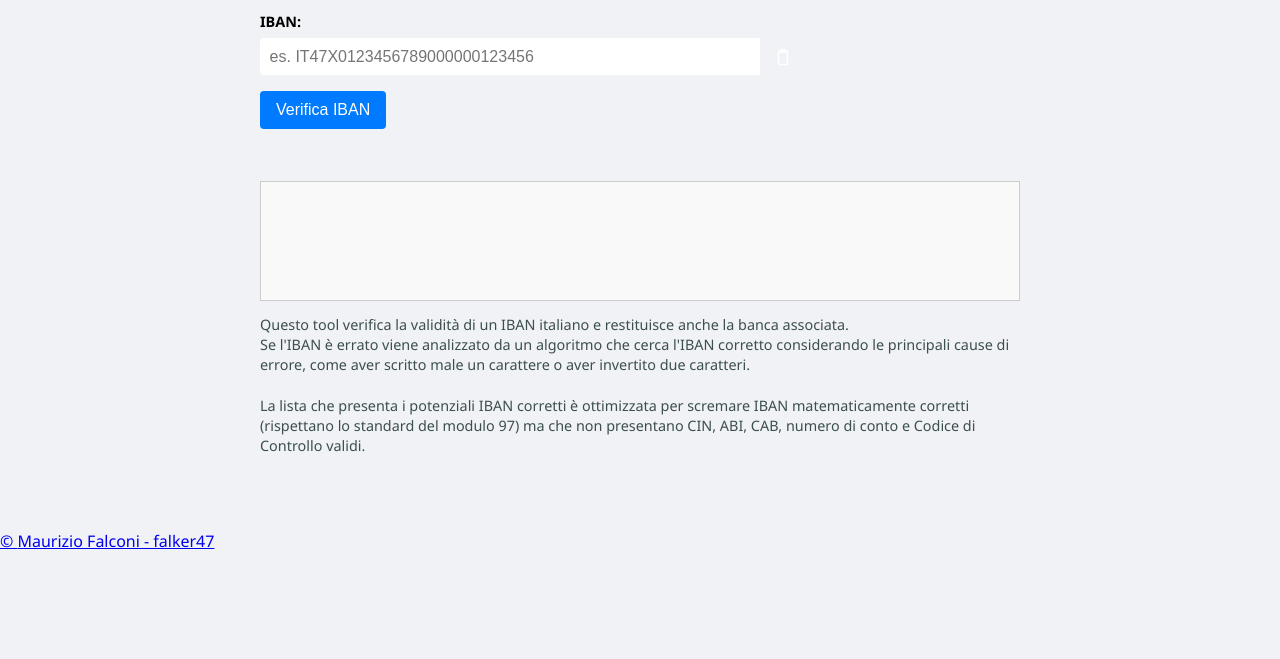
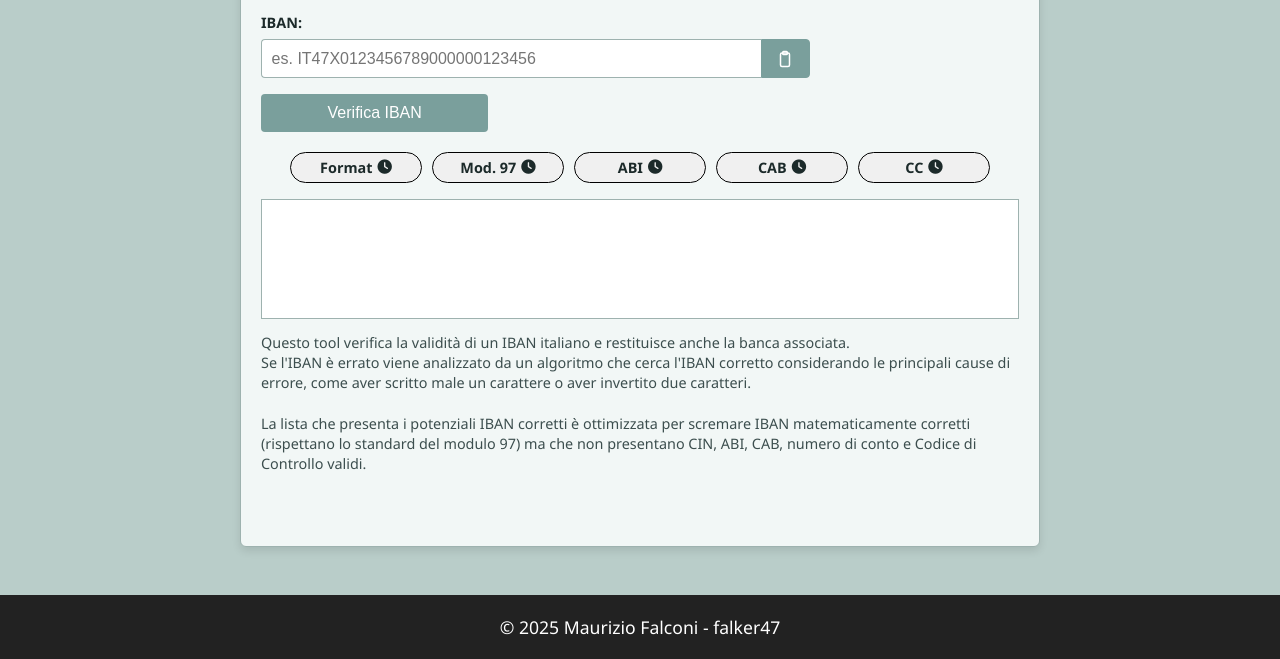
Before and after one commit to falker47/IBAN-Checker, a plain HTML site: page index.html in a window 1280 px wide. Shown: the part 141-800 px from the top of the page. Drawn offline with Linux system fonts and the light colour scheme.

Commit message:
added indicators restyled verify btn

```diff
--- a/script.js
+++ b/script.js
@@ -103,20 +103,11 @@ function getBankName(iban) {
 
 function isValidCAB(iban) {
   // Normalizzazione
-  // Normalizzazione
   iban = iban.toUpperCase().replace(/\s+/g, "");
   if (iban.length < 15) return false;
 
   // Estrae i 5 caratteri del CAB
-  // Estrae i 5 caratteri del CAB
   let cab = iban.substring(10, 15);
-
-  // 1) Verifica che siano esattamente 5 cifre
-  if (!/^\d{5}$/.test(cab)) {
-    return false;
-  }
-
-  // 2) Converte in numero per altri controlli
 
   // 1) Verifica che siano esattamente 5 cifre
   if (!/^\d{5}$/.test(cab)) {
@@ -128,15 +119,11 @@ function isValidCAB(iban) {
 
   // Se numericCAB = 0 o > 89999 (eccetto 99999), escludi
   if (numericCAB === 0 || (numericCAB > 89999 && numericCAB !== 99999)) {
-
-  // Se numericCAB = 0 o > 89999 (eccetto 99999), escludi
-  if (numericCAB === 0 || (numericCAB > 89999 && numericCAB !== 99999)) {
     return false;
   }
 
   return true;
 }
-
 
 
 /****************************************************
@@ -157,16 +144,8 @@ function isValidAccountNumber(iban) {
   // - \d{2}           : l'undicesima e la dodicesima cifra devono essere numeri
   // - $              : fine stringa
   const regex = /^(?:\d{2}|CC)[0-2]\d{6}[0-9X]\d{2}$/;
-  // - ^(?:\d{2}|CC)   : le prime due cifre devono essere due cifre (0-9) oppure "CC"
-  // - [0-2]           : la terza cifra deve essere 0, 1 o 2
-  // - \d{6}           : dalla quarta alla nona cifra: sei cifre (0-9)
-  // - [0-9X]          : la decima cifra può essere un numero o la lettera X
-  // - \d{2}           : l'undicesima e la dodicesima cifra devono essere numeri
-  // - $              : fine stringa
-  const regex = /^(?:\d{2}|CC)[0-2]\d{6}[0-9X]\d{2}$/;
   return regex.test(account);
 }
-
 
 
 /****************************************************
@@ -185,15 +164,6 @@ function isItalianIbanStructure(iban) {
   let cin = iban.substring(4, 5);
   if (!/^[A-Z]$/.test(cin)) return false;
 
-  // 5) ABI: invece di un controllo regex, usa isValidABI
-  if (!isValidABI(iban)) {
-    return false;
-  }
-
-  // 6) CAB: invece di un controllo regex, usa isValidCAB
-  if (!isValidCAB(iban)) {
-    return false;
-  }
   // 5) ABI: invece di un controllo regex, usa isValidABI
   if (!isValidABI(iban)) {
     return false;
@@ -342,11 +312,9 @@ function checkIBAN() {
   }
   if (input.length > 27) {
     resultDiv.textContent = "IBAN troppo lungo, ha " + input.length + " caratteri.\n\nDovrebbe averne 27.";
-    resultDiv.textContent = "IBAN troppo lungo, ha " + input.length + " caratteri.\n\nDovrebbe averne 27.";
     return;
   }
   if (input.length < 27) {
-    resultDiv.textContent = "IBAN troppo corto, ha " + input.length + " caratteri.\n\nDovrebbe averne 27.";
     resultDiv.textContent = "IBAN troppo corto, ha " + input.length + " caratteri.\n\nDovrebbe averne 27.";
     return;
   }
@@ -354,12 +322,10 @@ function checkIBAN() {
   if (isIbanValid(input) && isItalianIbanStructure(input) && isValidABI(input) && isValidCAB(input)) {
   let bankName = getBankName(input);
   resultDiv.textContent = "IBAN VALIDO!\n\n" + formatIbanItalian(input) + "\n" + bankName;
-  resultDiv.textContent = "IBAN VALIDO!\n\n" + formatIbanItalian(input) + "\n" + bankName;
   return;
   }
   let allCorrections = findAllCorrectionsItalian(input);
   if (allCorrections.length === 0) {
-    resultDiv.textContent = "IBAN non valido.\n\nNessuna correzione valida trovata (1 char o swap).";
     resultDiv.textContent = "IBAN non valido.\n\nNessuna correzione valida trovata (1 char o swap).";
   } else {
     let msg = "IBAN non valido.\nCorrezioni trovate: " + allCorrections.length + "\n";
--- a/style.css
+++ b/style.css
@@ -1,10 +1,29 @@
-/* ----- Base globale ----- */
+/* ----- Palette Ispirata all'Immagine ----- */
+:root {
+  --body-bg: #b9cdc9;
+  --container-bg: #f2f7f6;
+  --primary-text: #1c2a2a;
+  --accent-orange: #FFB347;
+  --accent-teal: #7a9f9c;
+  --accent-teal-hover: #74c4bf;
+  --border-color: #9eb2af;
+}
+
+/* ----- Base Globale ----- */
 html, body {
   margin: 0;
   padding: 0;
   font-family: 'Segoe UI', Tahoma, Geneva, Verdana, sans-serif;
-  background: #f0f2f5;
-  overflow-x: hidden; /* niente scroll orizzontale */
+  background: var(--body-bg);
+  overflow-x: hidden;
+  color: var(--primary-text);
+  height: 100%;
+}
+
+body {
+  display: flex;
+  flex-direction: column;
+  min-height: 100vh;
 }
 
 /* Contenitore Principale */
@@ -17,6 +36,7 @@ html, body {
   border: 1px solid var(--border-color);
   border-radius: 6px;
   box-sizing: border-box;
+  box-shadow: 0 4px 8px rgba(0,0,0,0.1);
 }
 
 /* Titolo */
@@ -90,30 +110,45 @@ h1 {
   stroke: currentColor;
 }
 
-/* Pulsante "Verifica IBAN" (desktop) */
+/* Pulsante "Verifica IBAN" per dispositivi mobile: dimensioni uguali al pulsante incolla */
 .btn-verify {
-  padding: 0.6em 1em;
+  display: inline-block;
+  width: 100%;
+  padding: 0.6em 0.9em;
   font-size: 1rem;
-  background: #007BFF;
+  background: var(--accent-teal);
+  /* usa la tonalità teal invece dell'arancione */
   color: #fff;
   border: none;
   border-radius: 4px;
   cursor: pointer;
-  margin-bottom: 1em;
-  transition: background 0.2s;
+  margin-bottom: 0.8em;
+  transition: background 0.3s ease;
+  font-weight: 500;
 }
 
 .btn-verify:hover {
-  background: #0056b3;
+  background: var(--accent-teal-hover);
+  /* colore di hover in linea con il nuovo tema */
+}
+
+/* Desktop: riduci la larghezza al 30% e centra il pulsante "Verifica IBAN" */
+@media (min-width: 768px) {
+  .btn-verify {
+    width: 30%;
+    margin: 0 auto;
+    /* Manteniamo padding e font-size invariati per coerenza */
+  }
 }
 
 /* Area di Output */
 .result-box {
   white-space: pre-wrap;
-  margin-top: 1em;
-  padding: 1.2em;
-  border: 1px solid #ccc;
-  background: #f9f9f9;
+  margin-top: 0.8em;
+  /* Spazio leggermente ridotto */
+  padding: 1em;
+  border: 1px solid var(--border-color);
+  background: #fff;
   min-height: 120px;
   color: var(--primary-text);
   font-size: 1rem;
@@ -129,24 +164,30 @@ h1 {
   line-height: 1.4;
 }
 
-#credits {
-  margin-top: 2em;           /* Spazio prima della sezione */
-  text-align: center;        /* Centra il testo */
-  font-family: "Segoe UI", Tahoma, Geneva, Verdana, sans-serif;
-  color: #333;               /* Colore del testo */
+/* Footer */
+footer {
+  background: #222;
+  padding: 20px 0;
+  text-align: center;
+  color: #bbb;
+  font-family: 'Segoe UI', Tahoma, Geneva, Verdana, sans-serif;
+  margin-top: 0.5em;
+  /* Spazio ridotto tra contenuto e footer */
 }
 
-.credits-title {
-  font-size: 0.9rem;
-  font-weight: 600;
-  letter-spacing: 0.05rem;   /* Leggera spaziatura tra le lettere */
-  margin-bottom: 0.3em;
-  text-transform: uppercase; /* Testo maiuscolo */
+footer p {
+  margin: 0;
+  font-size: 1.1rem;
 }
 
-.credits-author {
-  font-size: 1rem;
-  color: #555;
+footer a {
+  color: #fff;
+  text-decoration: none;
+  transition: color 0.3s ease;
+}
+
+footer a:hover {
+  color: var(--accent-teal-hover);
 }
 
 /* Media Query per dispositivi smartphone */
@@ -157,14 +198,10 @@ h1 {
     padding: 15px;
     border-radius: 4px;
   }
-
-  /* Incolonna input e pulsante */
   .input-wrapper {
     flex-direction: column;
     align-items: stretch;
   }
-
-  /* Campo IBAN: dimensioni e padding leggermente aumentati */
   .input-iban {
     font-size: 1.1rem;
     padding: 0.75em;
@@ -172,8 +209,6 @@ h1 {
     border-right: 1px solid var(--border-color);
     margin-bottom: 0.5em;
   }
-
-  /* Pulsante incolla: dimensioni equilibrate e larghezza 100% */
   .btn-paste {
     font-size: 1.1rem;
     padding: 0.75em;
@@ -183,22 +218,19 @@ h1 {
     margin-bottom: 0.8em;
   }
 
-  /* Pulsante verifica: a larghezza piena */
+  /* Pulsante "Verifica IBAN" per dispositivi mobile: dimensioni uguali al pulsante incolla */
   .btn-verify {
-    font-size: 1.1rem;
-    padding: 0.75em;
+    display: inline-block;
     width: 100%;
-    margin-bottom: 1em;
+    padding: 0.6em 0.9em;
+    font-size: 1rem;
   }
 
-  /* Area output: font leggermente maggiore e altezza minima aumentata */
   .result-box {
     font-size: 1.1rem;
     min-height: 130px;
     padding: 1em;
   }
-
-  /* Sottotitolo e testo informativo: leggibilità mantenuta */
   .subtitle {
     font-size: 0.9rem;
   }
```
Also changed, not shown: index.html (line endings or trailing spaces).
